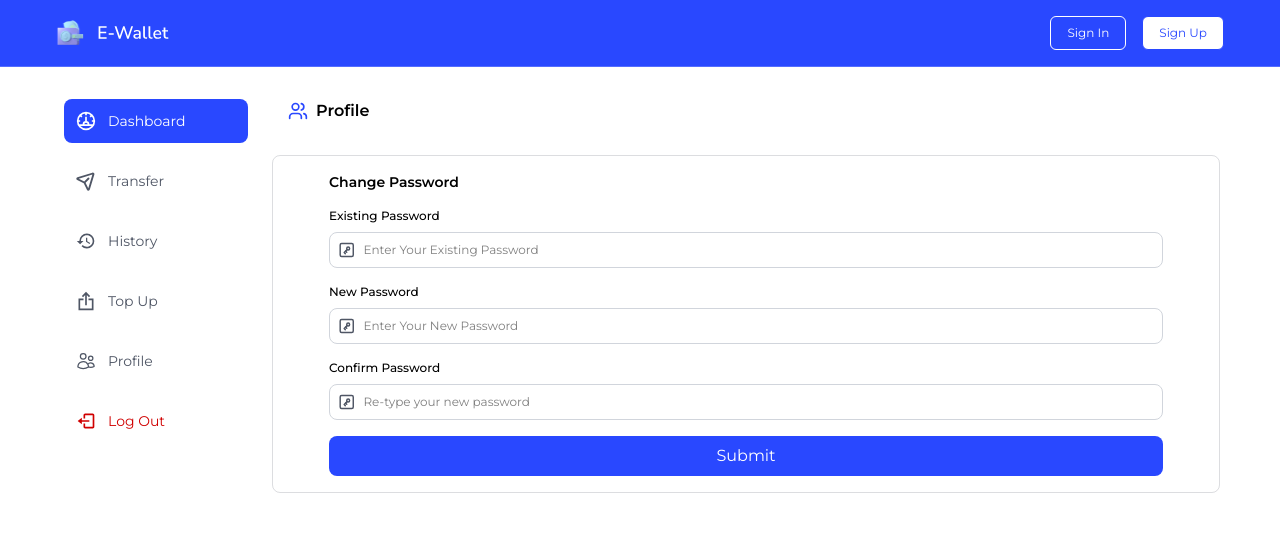
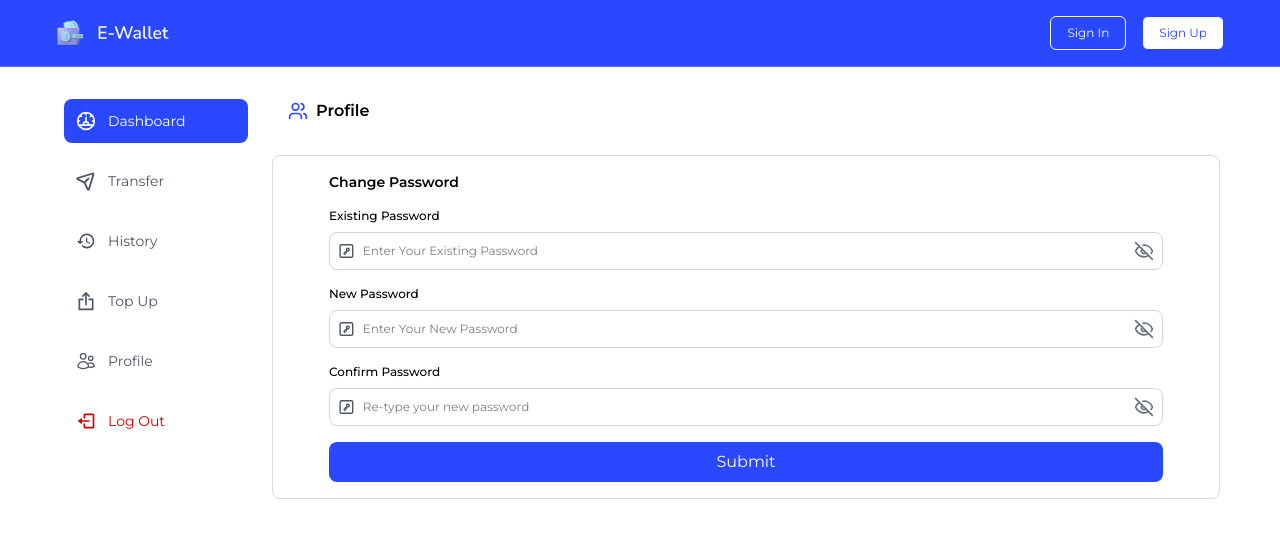
Before and after one commit to MGT06/e-wallet_frontend, a React (Vite) app: page /profile/change-password in a window 1280 px wide. Shown: the top 538 px of the page. Built offline with nearby package versions, Linux system fonts and the light colour scheme.

Commit message:
feat: add eye button in input password

```diff
--- a/src/components/UsePinInput.js
+++ /dev/null
@@ -1,51 +0,0 @@
-import { useRef } from 'react';
-
-export function usePinInput({ length = 6, setValue, getValues, name = 'pin' }) {
-  // Array ref untuk pegang elemen input DOM
-  const inputRefs = useRef([]);
-
-  // Handler saat mengetik angka
-  const handleChange = (e, index) => {
-    const value = e.target.value;
-    const lastChar = value.slice(-1);
-
-    // Set nilai di React Hook Form
-    setValue(`${name}.${index}`, lastChar);
-
-    // Pindah fokus ke input selanjutnya jika angka diisi
-    if (lastChar && index < length - 1) {
-      inputRefs.current[index + 1]?.focus();
-    }
-  };
-
-  // Handler saat menekan tombol Backspace
-  const handleKeyDown = (e, index) => {
-    if (e.key === 'Backspace' && !getValues(`${name}.${index}`) && index > 0) {
-      inputRefs.current[index - 1]?.focus();
-    }
-  };
-
-  // Handler saat fitur Paste digunakan
-  const handlePaste = (e) => {
-    e.preventDefault();
-    const pastedData = e.clipboardData.getData('text').slice(0, length);
-
-    // Pastikan cuma angka
-    if (!/^\d+$/.test(pastedData)) return;
-
-    pastedData.split('').forEach((char, index) => {
-      setValue(`${name}.${index}`, char);
-    });
-
-    // Pindah fokus ke kotak setelah angka paste terakhir
-    const nextIndex = Math.min(pastedData.length, length - 1);
-    inputRefs.current[nextIndex]?.focus();
-  };
-
-  return {
-    inputRefs,
-    handleChange,
-    handleKeyDown,
-    handlePaste,
-  };
-}
--- a/src/pages/profile/ChangePassword.jsx
+++ b/src/pages/profile/ChangePassword.jsx
@@ -1,4 +1,6 @@
+import { useState } from "react";
 import { useForm } from "react-hook-form";
+import { LuEye, LuEyeOff } from "react-icons/lu";
 import { TbSquareKey } from "react-icons/tb";
 
 const ChangePassword = () => {
@@ -8,9 +10,18 @@ const ChangePassword = () => {
     formState: { errors },
   } = useForm();
 
+  const [showPassword, setShowPassword] = useState({
+    existing_password: false,
+    new_password: false,
+    confirm_password: false,
+  });
+
   const onSubmit = () => {
     console.log("first");
   };
+
+  console.log(showPassword);
+
   return (
     <section className="container w-full lg:border rounded-lg lg:border-dark-gray/20">
       <div className="mb-4">
@@ -29,11 +40,29 @@ const ChangePassword = () => {
               <TbSquareKey className="text-lg text-dark-gray" />
               <input
                 id="existing_password"
-                type="password"
+                type={showPassword.existing_password ? "text" : "password"}
                 className={`${errors?.existing_password?.message && "outline outline-red"}  focus:outline-none w-full`}
                 placeholder="Enter Your Existing Password"
                 {...register("existing_password")}
               />
+              <button
+                type="button"
+                onClick={() =>
+                  setShowPassword((prev) => {
+                    return {
+                      ...prev,
+                      existing_password: !prev.existing_password,
+                    };
+                  })
+                }
+                className="text-gray-500 focus:outline-none cursor-pointer"
+              >
+                {showPassword.existing_password ? (
+                  <LuEye size={20} />
+                ) : (
+                  <LuEyeOff size={20} />
+                )}
+              </button>
             </div>
           </div>
           <div className="grid gap-2">
@@ -47,11 +76,26 @@ const ChangePassword = () => {
               <TbSquareKey className="text-lg text-dark-gray" />
               <input
                 id="new_password"
-                type="password"
+                type={showPassword.new_password ? "text" : "password"}
                 className={`${errors?.new_password?.message && "outline outline-red"}  focus:outline-none w-full`}
                 placeholder="Enter Your New Password"
                 {...register("new_password")}
               />
+              <button
+                type="button"
+                onClick={() =>
+                  setShowPassword((prev) => {
+                    return { ...prev, new_password: !prev.new_password };
+                  })
+                }
+                className="text-gray-500 focus:outline-none cursor-pointer"
+              >
+                {showPassword.new_password ? (
+                  <LuEye size={20} />
+                ) : (
+                  <LuEyeOff size={20} />
+                )}
+              </button>
             </div>
           </div>
           <div className="grid gap-2">
@@ -65,11 +109,29 @@ const ChangePassword = () => {
               <TbSquareKey className="text-lg text-dark-gray" />
               <input
                 id="confirm_password"
-                type="password"
+                type={showPassword.confirm_password ? "text" : "password"}
                 className={`${errors?.email?.message && "outline outline-red"}  focus:outline-none w-full`}
                 placeholder="Re-type your new password"
                 {...register("confirm_password")}
               />
+              <button
+                type="button"
+                onClick={() =>
+                  setShowPassword((prev) => {
+                    return {
+                      ...prev,
+                      confirm_password: !prev.confirm_password,
+                    };
+                  })
+                }
+                className="text-gray-500 focus:outline-none cursor-pointer"
+              >
+                {showPassword.confirm_password ? (
+                  <LuEye size={20} />
+                ) : (
+                  <LuEyeOff size={20} />
+                )}
+              </button>
             </div>
           </div>
           <button
```
